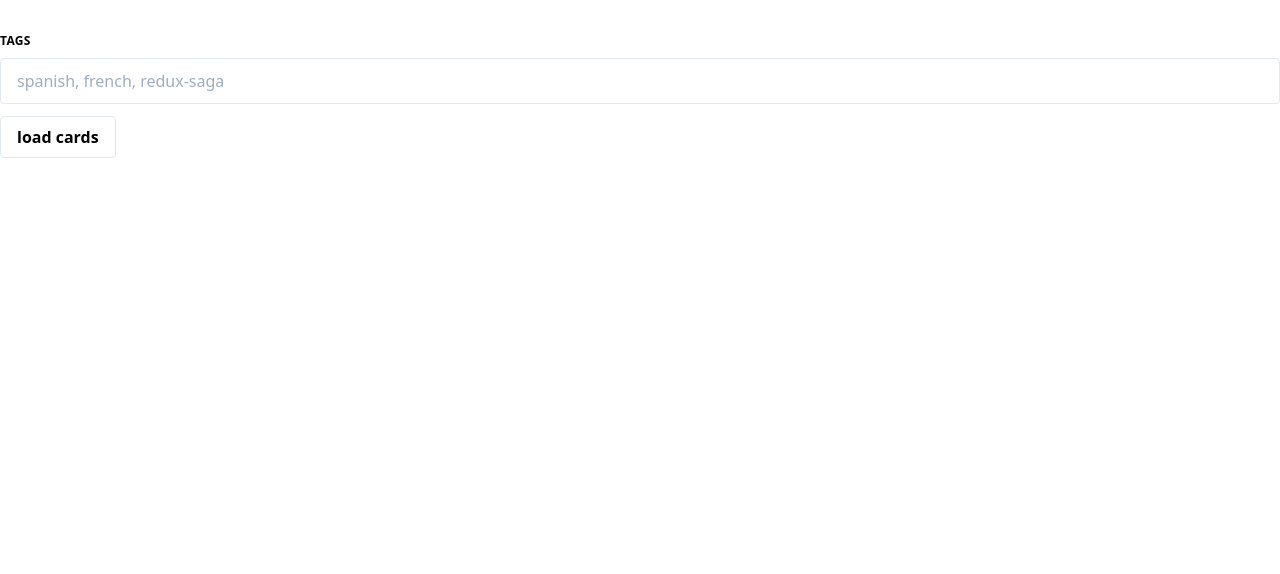
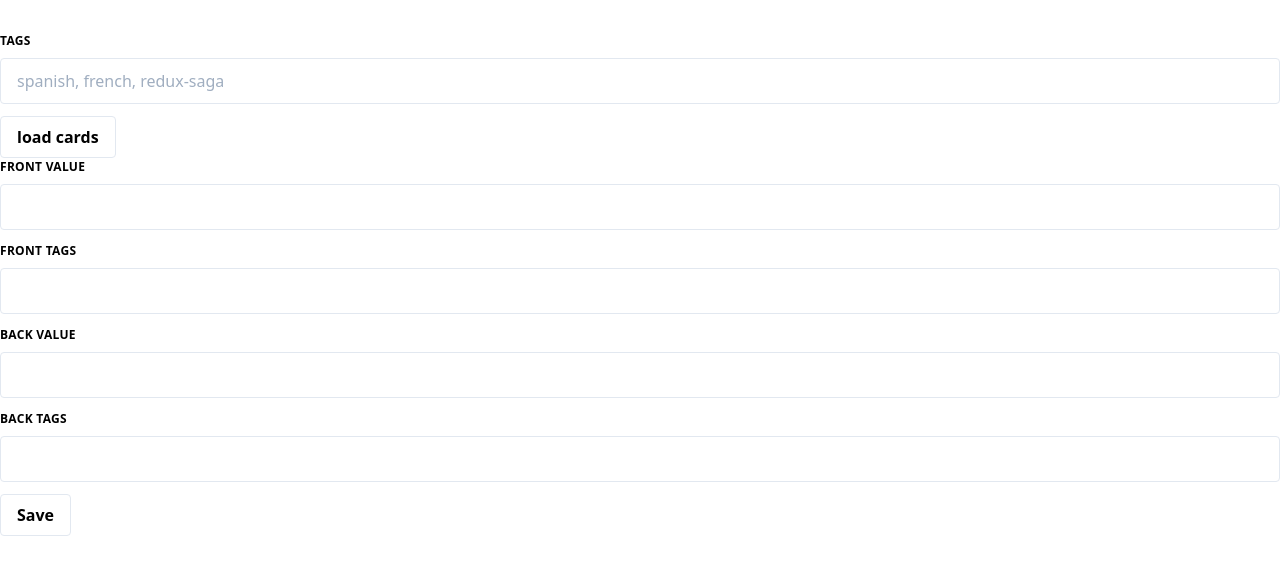
Before and after one commit to reergymerej/friendly-octo-fortnight, a React (Create React App) app: page / in a window 1280 px wide. Shown: the top 574 px of the page. Built offline with nearby package versions, Linux system fonts and the light colour scheme.

Commit message:
Add form

```diff
--- a/src/actions.js
+++ b/src/actions.js
@@ -13,3 +13,11 @@ export const FLASH_CARD_DELETE_REQUEST_FAILURE = 'FLASH_CARD_DELETE_REQUEST_FAIL
 export const flashCardDeleteRequest = (_id) => ({ type: FLASH_CARD_DELETE_REQUEST, _id })
 export const flashCardDeleted = (card) => ({ type: FLASH_CARD_DELETED, card })
 export const flashCardDeleteRequestFailure = () => ({ type: FLASH_CARD_DELETE_REQUEST_FAILURE })
+
+export const FLASH_CARD_CREATE_REQUEST = 'FLASH_CARD_CREATE_REQUEST'
+export const FLASH_CARD_CREATED = 'FLASH_CARD_CREATED'
+export const FLASH_CARD_CREATE_FALURE = 'FLASH_CARD_CREATE_FALURE'
+
+export const flashCardCreateRequest = (card) => ({ type: FLASH_CARD_CREATE_REQUEST, card })
+export const flashCardCreated = (card) => ({ type: FLASH_CARD_CREATED, card })
+export const flashCardCreateFailure = () => ({ type: FLASH_CARD_CREATE_FALURE })
--- a/src/components/App.js
+++ b/src/components/App.js
@@ -8,6 +8,7 @@ import Button from './Button'
 import Error from './Error'
 import Cards from './Cards'
 import Input from './Input'
+import NewCardForm from './NewCardForm'
 
 class App extends Component {
   state = {
@@ -40,6 +41,8 @@ class App extends Component {
         { this.props.cards.length > 0 &&
           <Cards cards={this.props.cards} onCardDelete={this.props.deleteCard} />
         }
+        <NewCardForm
+        />
       </div>
     )
   }
--- a/src/components/Input.js
+++ b/src/components/Input.js
@@ -20,12 +20,12 @@ const inputClassName = [
 
 const Input = (props) => (
   <div>
-    <label className="block uppercase tracking-wide text-grey-darker text-xs font-bold mb-2" htmlFor={props.label}>
+    <label className="block uppercase tracking-wide text-grey-darker text-xs font-bold mb-2" htmlFor={props.id || props.label}>
       {props.label}
     </label>
     <input
       className={inputClassName}
-      id={props.label}
+      id={props.id || props.label}
       {...props}
     />
   </div>
--- /dev/null
+++ b/src/components/NewCardForm.js
@@ -0,0 +1,51 @@
+import React from 'react'
+import Button from './Button'
+import Input from './Input'
+
+class NewCardForm extends React.Component {
+  state = {
+    front: '',
+    frontTags: '',
+    back: '',
+    backTags: '',
+  }
+
+  handleFieldChange = (event) => {
+    const { id, value } = event.target
+    this.setState(prevState => ({ [id]: value }))
+  }
+
+  render() {
+    return (
+      <div>
+        <Input
+          id="front"
+          label="Front Value"
+          onChange={this.handleFieldChange}
+          value={this.state.front}
+        />
+        <Input
+          id="frontTags"
+          label="Front Tags"
+          onChange={this.handleFieldChange}
+          value={this.state.frontTags}
+        />
+        <Input
+          id="back"
+          label="Back Value"
+          onChange={this.handleFieldChange}
+          value={this.state.back}
+        />
+        <Input
+          id="backTags"
+          label="Back Tags"
+          onChange={this.handleFieldChange}
+          value={this.state.backTags}
+        />
+        <Button>Save</Button>
+      </div>
+    )
+  }
+}
+
+export default NewCardForm
--- a/src/reducers.js
+++ b/src/reducers.js
@@ -1,9 +1,4 @@
-import {
-  FLASH_CARDS_REQUESTED,
-  FLASH_CARDS_RECEIVED,
-  FLASH_CARDS_REQUEST_FAILURE,
-  FLASH_CARD_DELETED,
-} from './actions'
+import * as actions from './actions'
 
 const initialState = {
   cards: [],
@@ -11,28 +6,42 @@ const initialState = {
 
 export default (state = initialState, action) => {
   switch (action.type) {
-    case FLASH_CARDS_REQUESTED:
+    case actions.FLASH_CARDS_REQUESTED:
       return {
         ...state,
         loadingFlashCards: true,
         flashCardLoadError: false,
       }
-    case FLASH_CARDS_RECEIVED:
+    case actions.FLASH_CARDS_RECEIVED:
       return {
         ...state,
         loadingFlashCards: false,
         cards: action.cards,
       }
-    case FLASH_CARDS_REQUEST_FAILURE:
+    case actions.FLASH_CARDS_REQUEST_FAILURE:
       return {
         ...state,
         loadingFlashCards: false,
         flashCardLoadError: true,
       }
-    case FLASH_CARD_DELETED:
+    case actions.FLASH_CARD_DELETED:
       return {
         ...state,
         cards: state.cards.filter(card => card._id !== action.card._id),
+      }
+    case actions.FLASH_CARD_CREATE_REQUEST:
+      return {
+        ...state,
+        creatingCard: true,
+      }
+    case actions.FLASH_CARD_CREATED:
+      return {
+        ...state,
+        creatingCard: false,
+        cards: [
+          ...state.cards,
+          action.card,
+        ],
       }
     default:
       return state
```
Also changed, not shown: 1 other file (tests, documents, lock files or other folders).
